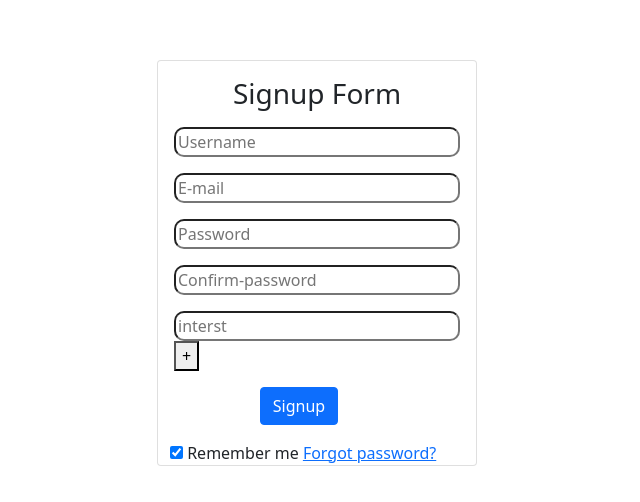
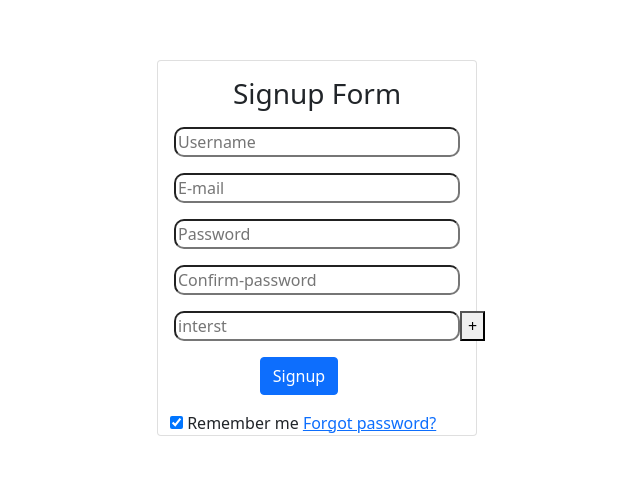
Before and after one commit to pritoo/form, a plain HTML site: page index.html in a window 1280 px wide. Shown: the part 132-634 px from the top of the page, without its empty margins (291-931 px from the left). Drawn offline with nearby package versions, Linux system fonts and the light colour scheme; files that its build step writes are made by us from their sources.

Commit message:
Update form.css

```diff
--- a/form.css
+++ b/form.css
@@ -17,3 +17,9 @@
 .card-btn{
     display: flex;
 }
+.card-plus{
+    position:relative;
+}
+.card-minus{
+position:absolute;
+}
```
